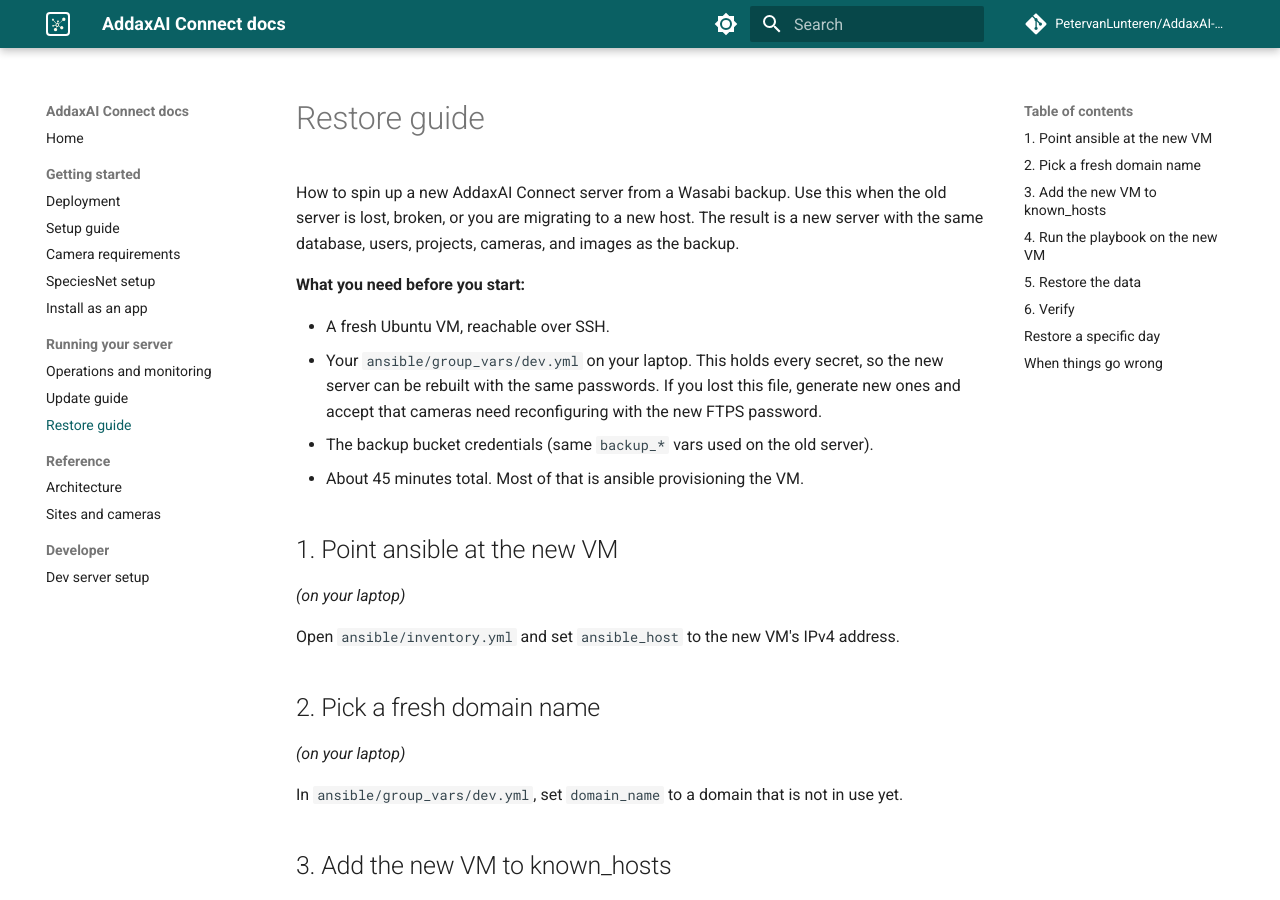
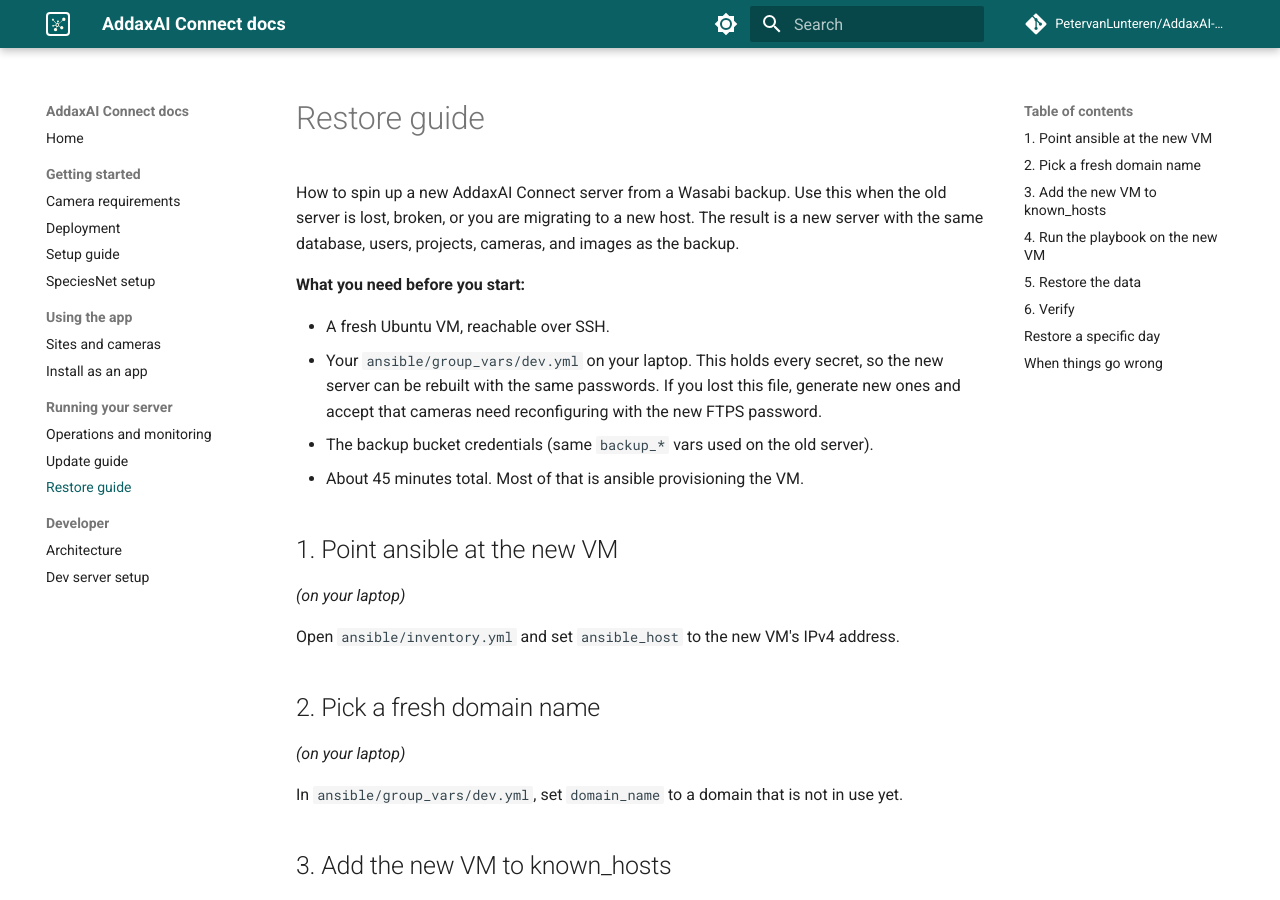
Before and after one commit to PetervanLunteren/AddaxAI-Connect, an MkDocs documentation site: the page built from docs/restore-guide.md, in a window 1280 px wide and 900 px high. Built offline with MkDocs 1.6.1 and Material for MkDocs 9.7.7, drawn with Linux system fonts in a browser that asks for light colours; comment, search, counter and statistics services are not loaded.

```diff
--- a/mkdocs.yml
+++ b/mkdocs.yml
@@ -46,17 +46,17 @@ extra_css:
 nav:
   - Home: index.md
   - Getting started:
+    - Camera requirements: camera-requirements.md
     - Deployment: deployment.md
     - Setup guide: setup-guide.md
-    - Camera requirements: camera-requirements.md
     - SpeciesNet setup: speciesnet-setup.md
+  - Using the app:
+    - Sites and cameras: sites-and-deployments.md
     - Install as an app: install-as-app.md
   - Running your server:
     - Operations and monitoring: operations.md
     - Update guide: update-guide.md
     - Restore guide: restore-guide.md
-  - Reference:
+  - Developer:
     - Architecture: architecture.md
-    - Sites and cameras: sites-and-deployments.md
-  - Developer:
     - Dev server setup: dev-server-setup.md
```
Also changed, not shown: docs/index.md (+11 -5 lines).
